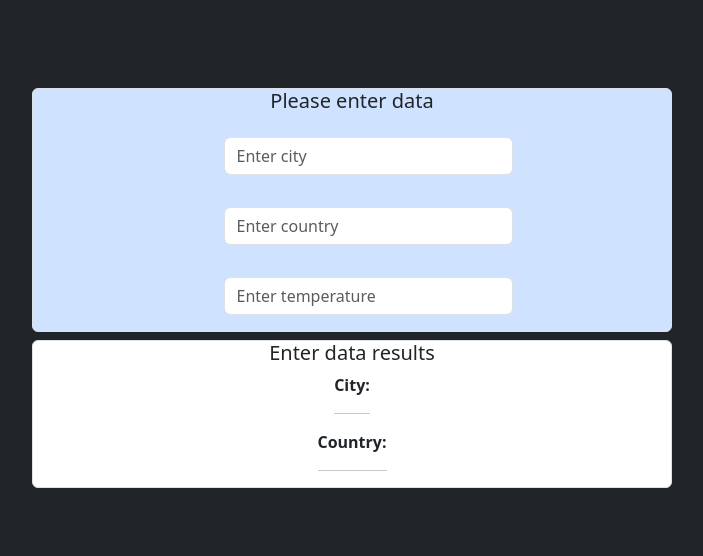
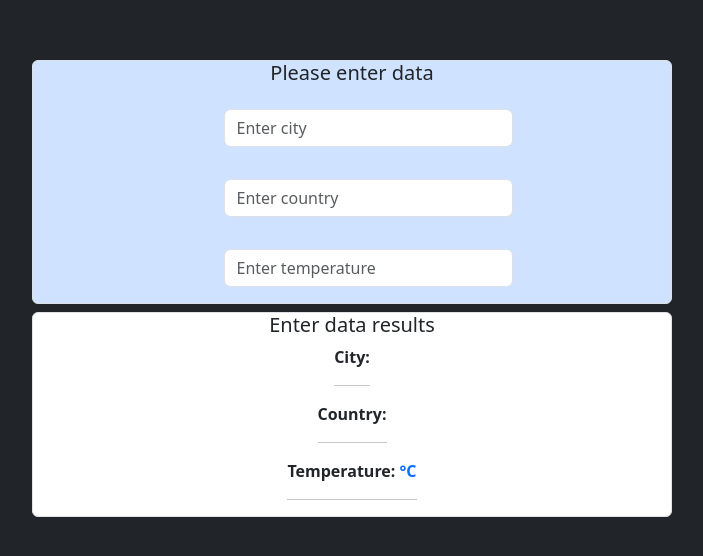
Before and after one commit to ZvoneK99/ITMentorstva, a React (Create React App) app in the folder domaci-4/: page / in a window 1280 px wide. Shown: the part 116-672 px from the top of the page, without its empty margins (288-991 px from the left). Built offline with nearby package versions, Linux system fonts and the light colour scheme.

Commit message:
Added functionality to change temperature

```diff
--- a/domaci-4/src/Components/City.js
+++ b/domaci-4/src/Components/City.js
@@ -3,20 +3,26 @@ import { useState } from "react";
 
 function City() {
 
-    let [city, setCity] = useState();
-    let [country, setCountry] = useState();
-    let [temperature, setTemperature] = useState();
+    let [city, setCity] = useState("");
+    let [country, setCountry] = useState("");
+    let [temperature, setTemperature] = useState("");
 
     function EnterCity(e) {
         const city = e.target.value;
         //console.log(city);
-        return setCity(city);
+        setCity(city);
     }
 
     function EnterCountry(i) {
         const country = i.target.value;
         //console.log(country);
-        return setCountry(country);
+        setCountry(country);
+    }
+
+    function EnterTemperature(j) {
+        const temperature = j.target.value;
+        //console.log(temperature);
+        setTemperature(temperature);
     }
 
     return (
@@ -30,7 +36,7 @@ function City() {
                     <input className="form-control m-3 rounded" type="text" placeholder="Enter country" onInput={(i) => EnterCountry(i)} />
                 </div>
                 <div className="mx-auto">
-                    <input className="form-control m-3  rounded" type="number" placeholder="Enter temperature" />
+                    <input className="form-control m-3  rounded" type="number" placeholder="Enter temperature" onInput={(j) => EnterTemperature(j)} />
                 </div>
             </div>
             <div className="mt-2 border w-50 rounded card mx-auto bg-white">
@@ -43,6 +49,10 @@ function City() {
                     <p className="fw-semibold">Country: <span className="text-primary">{country}</span></p>
                     <hr />
                 </div>
+                <div className="mx-auto">
+                    <p className="fw-semibold">Temperature: <span className="text-primary">{temperature} °C</span></p>
+                    <hr />
+                </div>
             </div>
         </div>
     );
```
